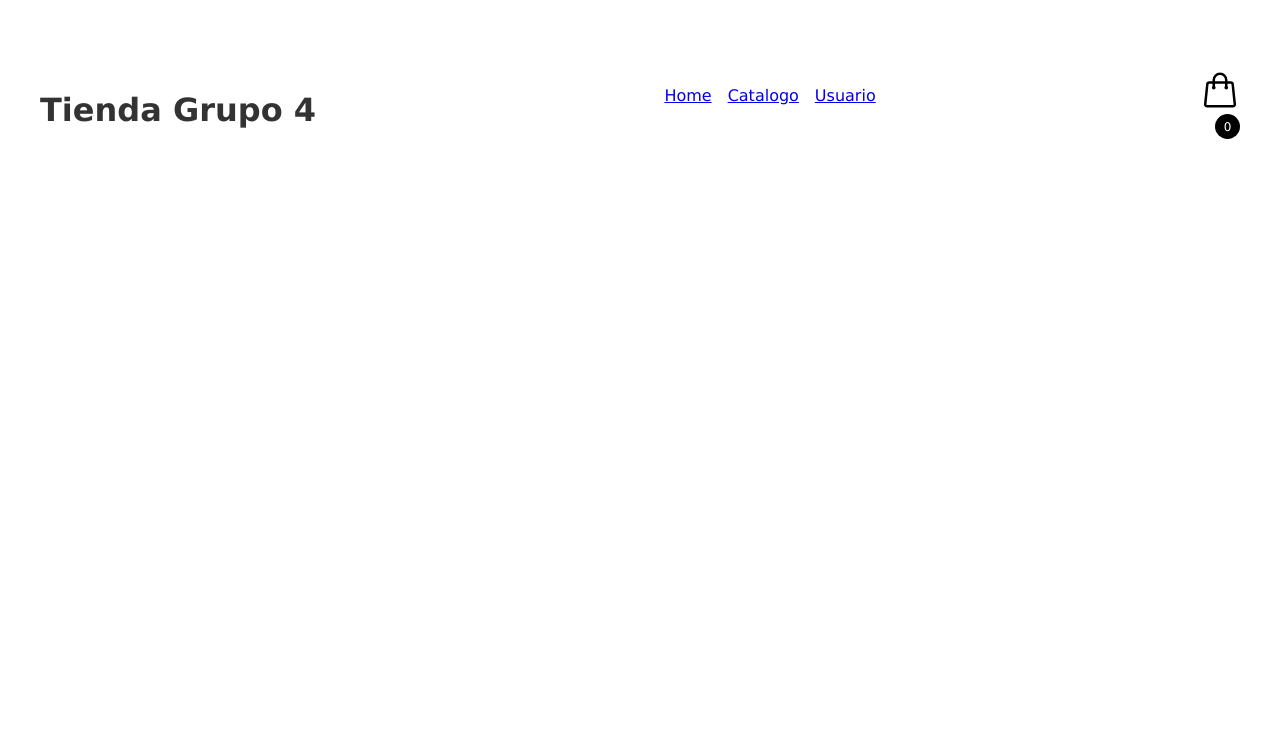
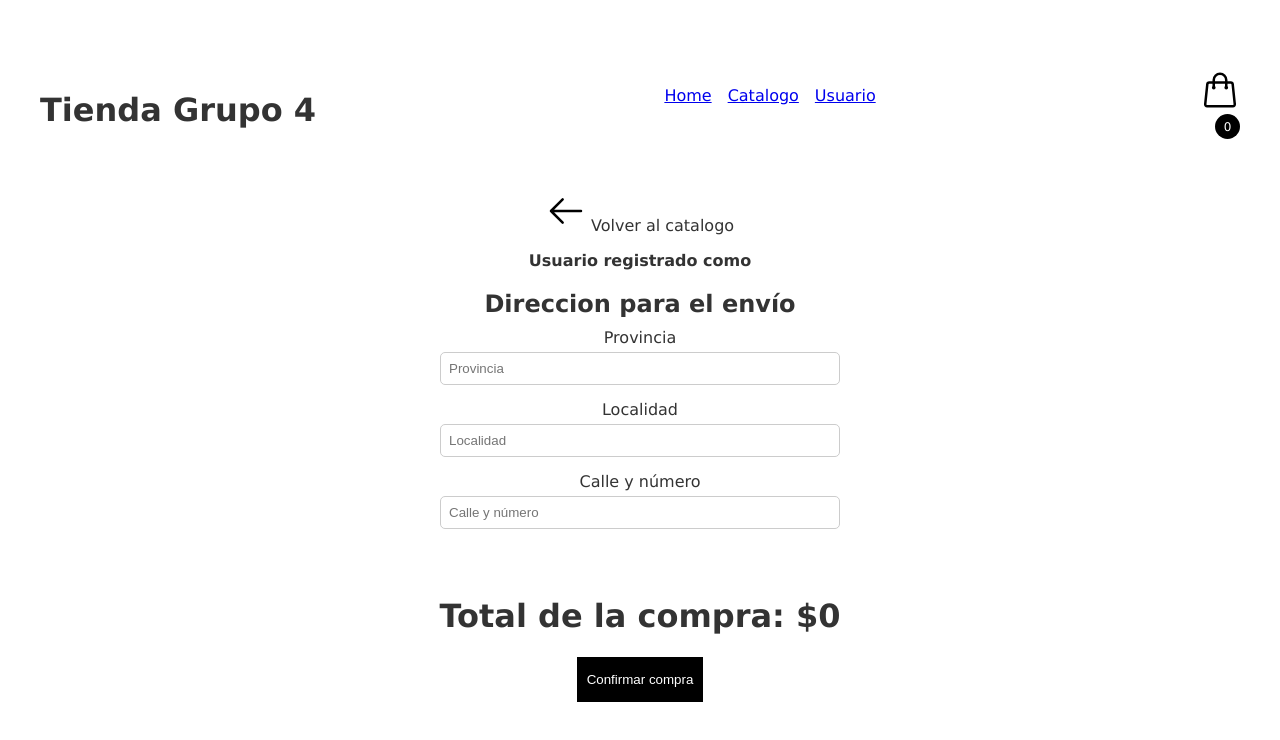
Before and after one commit to tomasdaureli/tpo-api-ecommerce, a React (Vite) app: page /buy/checkout in a window 1280 px wide. Shown: the top 740 px of the page. Built offline with nearby package versions, Linux system fonts and the light colour scheme.

Commit message:
add checkout buy

```diff
--- a/src/App.jsx
+++ b/src/App.jsx
@@ -9,12 +9,15 @@ import { CatalogLayout } from './components/CatalogTab/CatalogLayout'
 import { Product } from './components/CatalogTab/Product'
 import { User } from './components/UserTab/User'
 import { Header } from './components/Header'
+import { Checkout } from './components/BuyTab/Checkout'
+import Buy from './components/BuyTab/Buy'
 
 function App() {
 
   const [allProducts, setAllProducts] = useState([])
   const [total, setTotal] = useState(0)
   const [countProducts, setCountProducts] = useState(0)
+  const [user, setUser] = useState({})
 
   return (
     <>
@@ -46,7 +49,20 @@ function App() {
               setCountProducts={setCountProducts} />
             } />
           </Route>
-          <Route path='/user' element={<User />} />
+          <Route path='/user' element={<User
+            user={user}
+            setUser={setUser}/>
+          } />
+          <Route path='/buy/checkout' element={<Checkout
+            user={user}
+            setUser={setUser}
+            allProducts={allProducts}
+            setAllProducts={setAllProducts}
+            total={total}
+            setTotal={setTotal}
+            setCountProducts={setCountProducts}/>
+          } />
+          <Route path='/buy/success' element={<Buy />} />
         </Routes>
       </div>
     </>
--- /dev/null
+++ b/src/components/BuyTab/Buy.jsx
@@ -0,0 +1,19 @@
+import React from 'react'
+
+import { useNavigate } from 'react-router-dom'
+
+export default function Buy() {
+
+    const navigate = useNavigate();
+
+    const onBackHomePage = () => {
+        navigate('/');
+    }
+
+  return (
+    <>
+        <h2>Gracias por su compra</h2>
+        <button onClick={onBackHomePage}>Volver a la pagina de inicio</button>
+    </>
+  )
+}
--- /dev/null
+++ b/src/components/BuyTab/Checkout.jsx
@@ -0,0 +1,73 @@
+import React from 'react'
+
+import { useNavigate } from 'react-router-dom'
+
+export function Checkout({
+    user,
+    setUser,
+    allProducts,
+    setAllProducts,
+    total,
+    setTotal,
+    count,
+    setCountProducts
+}) {
+
+  const navigate = useNavigate();
+
+  const onConfirmBuy = () => {
+    setAllProducts([]);
+		setTotal(0);
+		setCountProducts(0);
+    navigate("/buy/success")
+  }
+
+  return (
+    <>
+      <div className='button-back' onClick={() => navigate("/catalogo")}>
+
+        <svg
+            xmlns="http://www.w3.org/2000/svg"
+            fill="none"
+            viewBox="0 0 24 24"
+            strokeWidth="1.5"
+            stroke="currentColor"
+            className="icon-cart"
+        >
+            <path
+                strokeLinecap="round"
+                strokeLinejoin="round"
+                d="M10 19l-7-7m0 0l7-7m-7 7h18"
+            />
+        </svg>
+        <label> Volver al catalogo</label>
+      </div>
+      <p><strong>Usuario registrado como </strong>{user.email}</p>
+      <div className='direccion-container'>
+        <h2>Direccion para el envío</h2>
+        <label>Provincia </label>
+        <input type="text" placeholder='Provincia' />
+        <label>Localidad </label>
+        <input type="text" placeholder='Localidad' />
+        <label>Calle y número </label>
+        <input type="text" placeholder='Calle y número' />
+      </div>
+      <div className='products-container'>
+        <ul>
+          {allProducts.map((product) => (
+            <li key={product.id}>
+              <div className='product-container'>
+                <img src={product.urlImage} alt={product.nameProduct} />
+                <p>{product.nameProduct}</p>
+                <p>Cantidad: {product.quantity}</p>
+                <p>Precio: ${product.price}</p>
+              </div>
+            </li>
+          ))}
+        </ul>
+      </div>
+      <h1>Total de la compra: ${total}</h1>
+      <button className='confirm-button' onClick={() => onConfirmBuy()}>Confirmar compra</button>
+    </>
+  )
+}
--- a/src/components/Header.jsx
+++ b/src/components/Header.jsx
@@ -1,6 +1,6 @@
 import React, { useState } from 'react'
 
-import { Link } from 'react-router-dom'
+import { Link, useNavigate } from 'react-router-dom'
 
 export const Header = ({
     allProducts,
@@ -13,6 +13,8 @@ export const Header = ({
 
     const [active, setActive] = useState(false)
 
+    const navigate = useNavigate();
+
     const onDeleteProduct = (product) => {
         const newProducts = allProducts.filter(item => item.id !== product.id)
         setAllProducts(newProducts)
@@ -20,10 +22,8 @@ export const Header = ({
         setTotal(total - product.price * product.quantity)
     }
 
-    const onCleanCart = () => {
-		setAllProducts([]);
-		setTotal(0);
-		setCountProducts(0);
+    const onFinishBuy = () => {
+        navigate('/buy/checkout');
 	};
 
   return (
@@ -99,8 +99,8 @@ export const Header = ({
                                     <span className="total-pagar">${total}</span>
                                 </div>
 
-                                <button className='btn-clear-all' onClick={onCleanCart}>
-                                    Vaciar carrito
+                                <button className='btn-finish-buy' onClick={onFinishBuy}>
+                                    Finalizar compra
                                 </button>
                             </>
                         ) : (
--- a/src/components/UserTab/User.jsx
+++ b/src/components/UserTab/User.jsx
@@ -3,9 +3,11 @@ import { userData } from "../../Database/data"
 import './User.css'
 import { UserPnSList } from './UserPnSList';
 
-export function User() {
+export function User({
+    user,
+    setUser
+}) {
 
-  const [user, setUser] = useState({})
   const [currentIndex, setCurrentIndex] = useState(0);
   const bulkSize = 4;
 
--- a/src/index.css
+++ b/src/index.css
@@ -188,7 +188,7 @@ header {
     display: none;
 }
 
-.btn-clear-all {
+.btn-finish-buy {
     border: none;
     background-color: #000;
     color: #fff;
@@ -204,7 +204,7 @@ header {
     transition: all .3s ease;
 }
 
-.btn-clear-all:hover {
+.btn-finish-buy:hover {
     background-color: #333;
     transform: scale(1.03);
     border-radius: 0;
@@ -264,3 +264,67 @@ header {
     flex-direction: row;
     white-space: pre-line;
 }
+
+.products-container {
+    display: flex;
+    flex-wrap: wrap;
+    gap: 20px;
+    justify-content: center;
+    align-items: flex-start;
+  }
+
+  .product-container {
+    display: flex;
+    align-items: center;
+    border: 1px solid #ccc;
+    padding: 10px;
+    width: 300px;
+  }
+
+  .product-container img {
+    width: 80px;
+    height: 80px;
+    margin-right: 10px;
+  }
+
+  .product-container p {
+    margin: 0;
+  }
+
+  .direccion-container {
+    max-width: 400px;
+    margin: 0 auto;
+  }
+
+  .direccion-container h2 {
+    font-size: 1.5rem;
+    margin-bottom: 10px;
+  }
+
+  .direccion-container label {
+    display: block;
+    margin-bottom: 5px;
+  }
+
+  .direccion-container input[type="text"] {
+    width: 100%;
+    padding: 8px;
+    margin-bottom: 15px;
+    border-radius: 5px;
+    border: 1px solid #ccc;
+  }
+
+  .direccion-container input[type="text"]:focus {
+    outline: none;
+    border-color: #007bff;
+    box-shadow: 0 0 5px rgba(0, 123, 255, 0.5);
+  }
+
+.confirm-button {
+    border: none;
+    background: none;
+    background-color: #000;
+    color: #fff;
+    padding: 15px 10px;
+    cursor: pointer;
+}
```
